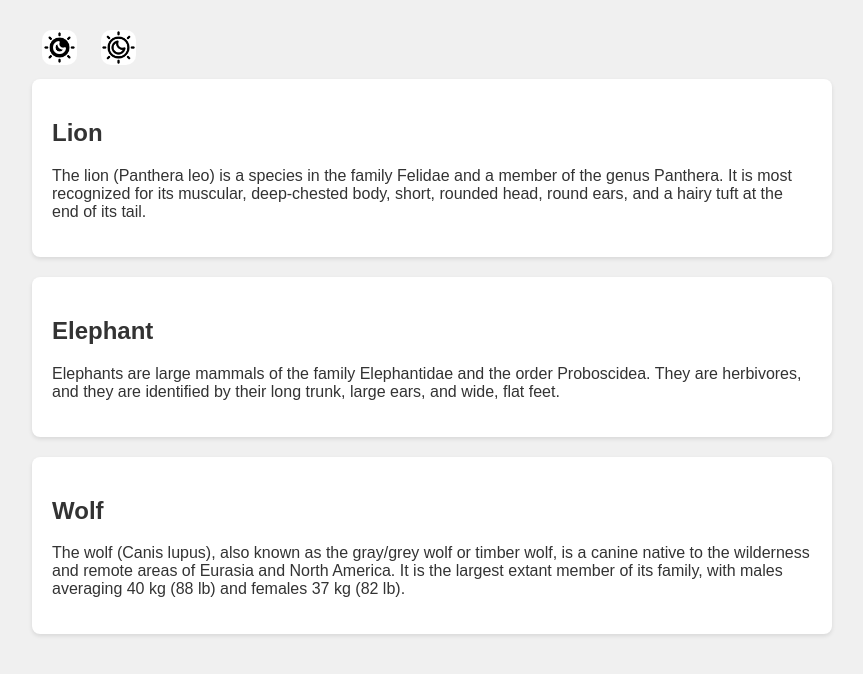
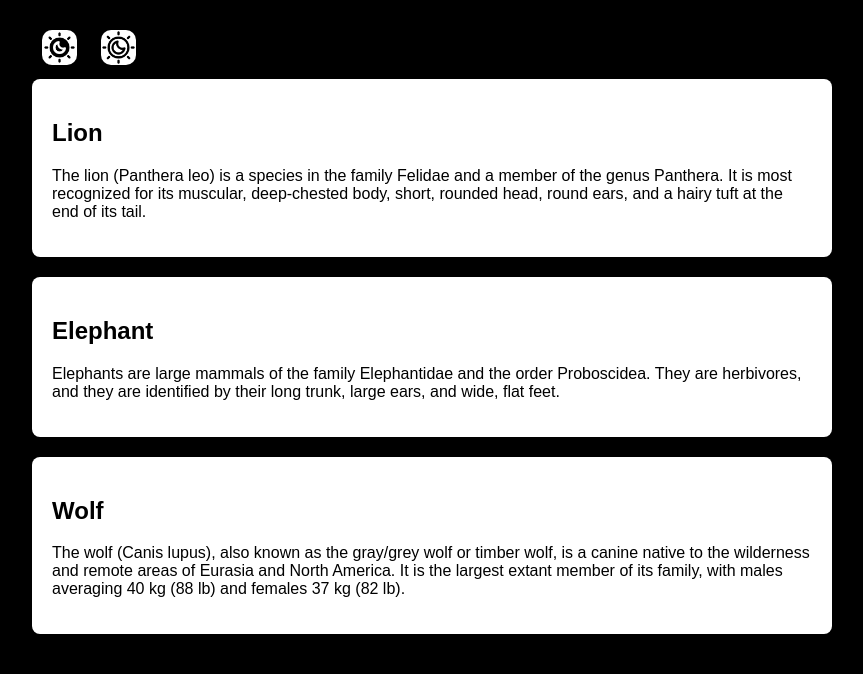
Before and after one commit to Nandinihedaoo76/Javascript, a plain HTML site: page a27.html in a window 1280 px wide. Both pictures are taken after a click on the picture 267 px from the left and 47 px from the top of the page. Shown: the whole page, without its empty margins (208-1071 px from the left). Drawn offline with Linux system fonts and the light colour scheme.

Commit message:
assignment 27 added

```diff
--- a/a27.html
+++ b/a27.html
@@ -37,23 +37,23 @@
   margin: 10px 10px;
 }
 
-.theme-dark{
+.dark-theme{
   background-color: black;
-  color:#ffff;
+  color:black;
 
 }
-.theme-light{
+.light-theme{
   background-color:white;
   color:black;
 }
   </style>
 </head>
-<body class="light-theme">
+<body class="light-theme" id="bdy">
 
 <div class="container">
     <div class="container-fluid  ">
-        <img src="dark-mode (2).png" class="theme-icon ms-3" id="img-dark" onclick="darkMode()" />
-        <img src="light-mode (1).png" class="theme-icon ms-3" id="img-light" onclick="lightMode()" />
+       <img src="dark-mode (2).png" class="theme-icon ms-3" id="img-dark" onclick="darkMode()"/>
+       <img src="light-mode (1).png" class="theme-icon ms-3" id="img-light" onclick="lightMode()"/>
       </div>
 
   <div class="card">
@@ -74,13 +74,15 @@
 
 <script>
   function darkMode() {
-    document.body.classList.remove('light-theme');
-    document.body.classList.add('dark-theme');
+    let a =document.getElementById('bdy');
+    a.classList.add('dark-theme');
+    a.classList.remove('light-theme');
   }
 
   function lightMode() {
-    document.body.classList.remove('dark-theme');
-    document.body.classList.add('light-theme');
+    let a =document.getElementById('bdy');
+    a.classList.remove('dark-theme');
+    a.classList.add('light-theme');
   }
 
 
```
